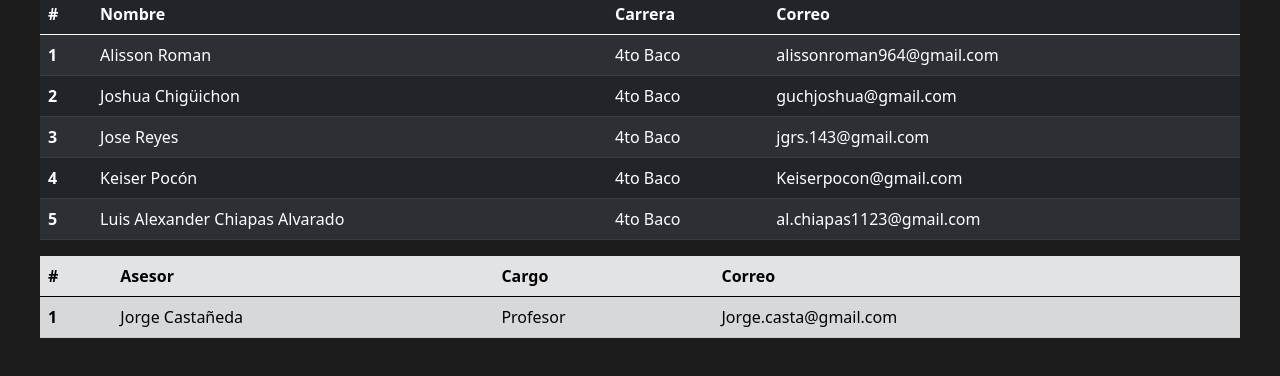
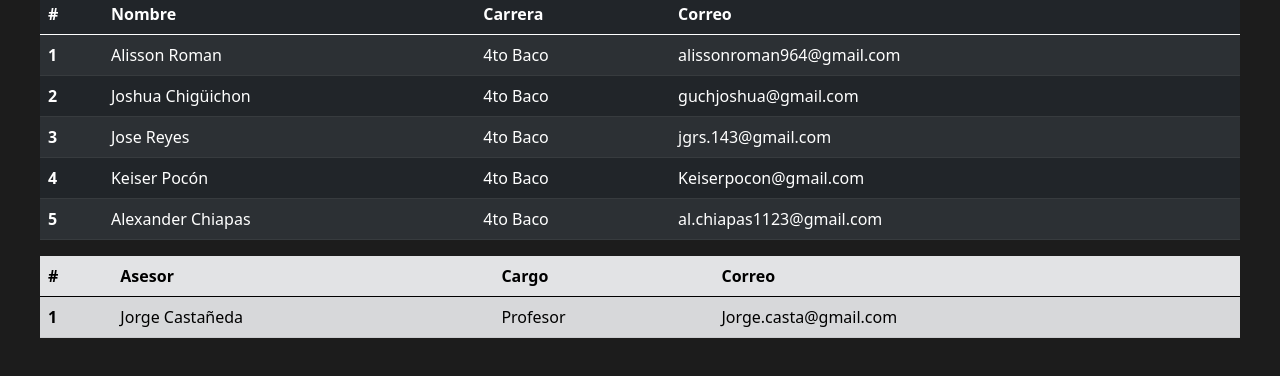
Before and after one commit to Jose4R/Credito-Cubo, a plain HTML site: page Index.html in a window 1280 px wide. Shown: the part 250-626 px from the top of the page. Drawn offline with nearby package versions, Linux system fonts and the light colour scheme.

Commit message:
Update Index.html

```diff
--- a/Index.html
+++ b/Index.html
@@ -63,7 +63,7 @@
 	    </tr>
 	    <tr>
 	      <th scope="row">5</th>
-	      <td>Luis Alexander Chiapas Alvarado</td>
+	      <td>Alexander Chiapas</td>
 	      <td>4to Baco</td>
 	      <td>al.chiapas1123@gmail.com</td>
 	    </tr>
```
